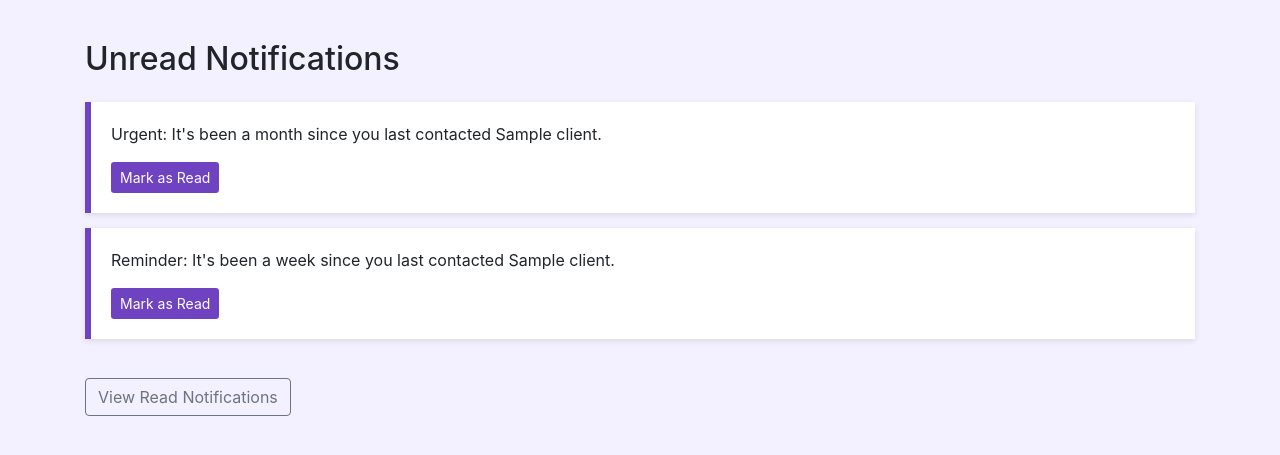
After one commit to Robbolo/client-webapp, a Django app: page /notifications/ in a window 1280 px wide. The commit adds this page. Shown: the top 455 px of the page. Run offline with Django 5.2, Linux system fonts and the light colour scheme; data comes from the database, SQL or seed files in the repository; tables that the repository leaves empty hold one stand-in row (values such as "Sample post").

Commit message:
notifications page working

```diff
--- a/src/clients/models.py
+++ b/src/clients/models.py
@@ -1,5 +1,5 @@
 from django.db import models
-import pytz
+
 
 # Create class for client information
 class Client(models.Model):
@@ -9,9 +9,20 @@ class Client(models.Model):
     location = models.CharField(max_length=100, blank=True)
     timezone = models.CharField(
         max_length=50,
-        choices=[(tz, tz) for tz in pytz.common_timezones],  # Dropdown of common timezones
-        default='UTC'
+        choices=[
+            ('UK', 'UK'),
+            ('Europe', 'Europe'),
+            ('USE', 'US East'),
+            ('USW', 'US West'),
+            ('USC', 'US Central'),
+            ('Canada', 'Canada'),
+            ('Australia', 'Australia'),
+            ('Asia', 'Asia'),
+            ('Other', 'Other')
+        ],
+        default='UK'
         )
+    next_session_date = models.DateField(null=True, blank=True)
     client_source = models.CharField(
         max_length=50,
         choices=[
@@ -42,8 +53,34 @@ class Client(models.Model):
             ],
             default='free'
             )
+    frequency = models.CharField(
+        max_length=50,
+        choices=[
+            ('weekly', 'Weekly'),
+            ('bi-weekly', 'Bi-weekly'),
+            ('monthly', 'Monthly'),
+            ('adhoc', 'Ad-hoc'),
+            ('paused', 'Paused')
+            ],
+            default='Ad-hoc'
+            )
+    paypal_link = models.URLField(blank=True)
     last_contact_date = models.DateField(null=True, blank=True)
     notes = models.TextField(blank=True)
 
     def __str__(self):
         return self.name
+
+# sets up model for notifications
+class Notification(models.Model):
+    client = models.ForeignKey(Client, on_delete=models.CASCADE)
+    message = models.TextField()
+    created_at = models.DateTimeField(auto_now_add=True)
+    read = models.BooleanField(default=False)
+
+    def __str__(self):
+        return f"Notification for {self.client.name}"
+
+    @property
+    def is_new(self):
+        return not self.read
--- a/src/clients/templates/clients/client_detail.html
+++ b/src/clients/templates/clients/client_detail.html
@@ -36,11 +36,14 @@
 <body>
     <div class="container">
         <h1>{{ client.name }}'s Profile</h1>
+        <p class="detail-label">Next session:</p> <p>{{ client.next_session_date}}</p>
+        <p class="detail-label">Frequency:</p> <p>{{ client.frequency }}</p>
         <p class="detail-label">Email:</p> <p>{{ client.email }}</p>
         <p class="detail-label">Location:</p> <p>{{ client.location }}</p>
         <p class="detail-label">Timezone:</p> <p>{{ client.timezone }}</p>
         <p class="detail-label">Status:</p> <p>{{ client.client_status }}</p>
         <p class="detail-label">Payment Tier:</p> <p>{{ client.payment_tier }}</p>
+        <p class="detail-label">Payment link:</p> <p>{{ client.paypal_link }}</p>
         <p class="detail-label">Last Contacted:</p> <p>{{ client.last_contacted }}</p>
     </div>
 </body>
--- /dev/null
+++ b/src/clients/templates/clients/notification_dashboard.html
@@ -0,0 +1,50 @@
+<!-- clients/notification_dashboard.html -->
+<!DOCTYPE html>
+<html lang="en">
+<head>
+    <meta charset="UTF-8">
+    <title>Notifications</title>
+    <link href="https://cdn.jsdelivr.net/npm/bootstrap@4.6.2/dist/css/bootstrap.min.css" rel="stylesheet">
+    <style>
+        body {
+            background-color: #f3f0ff;
+            padding-top: 40px;
+        }
+        .notification-card {
+            background-color: #ffffff;
+            border-left: 6px solid #6f42c1;
+            padding: 20px;
+            margin-bottom: 15px;
+            box-shadow: 0 2px 6px rgba(0,0,0,0.1);
+        }
+        .btn-purple {
+            background-color: #6f42c1;
+            color: white;
+        }
+        .btn-purple:hover {
+            background-color: #5a34a1;
+        }
+    </style>
+</head>
+<body>
+<div class="container">
+    <h2 class="mb-4">Unread Notifications</h2>
+
+    {% if notifications %}
+        {% for notification in notifications %}
+            <div class="notification-card">
+                <p>{{ notification.message }}</p>
+                <form method="post" action="{% url 'mark_as_read' notification.id %}">
+                    {% csrf_token %}
+                    <button type="submit" class="btn btn-sm btn-purple">Mark as Read</button>
+                </form>
+            </div>
+        {% endfor %}
+    {% else %}
+        <div class="alert alert-info">No unread notifications!</div>
+    {% endif %}
+
+    <a href="{% url 'read_notifications' %}" class="btn btn-outline-secondary mt-4">View Read Notifications</a>
+</div>
+</body>
+</html>
--- a/src/clients/urls.py
+++ b/src/clients/urls.py
@@ -2,5 +2,9 @@ from django.urls import path
 from . import views
 
 urlpatterns = [
-    path('client/<int:client_id>/', views.client_detail, name='client_detail'),
+    path('', views.client_list, name='client_list'),
+    path('notifications/', views.notification_dashboard, name='notification_dashboard'),
+    path('notifications/mark_as_read/<int:notification_id>/', views.mark_as_read, name='mark_as_read'),
+    path('notifications/read/', views.read_notifications, name='read_notifications'),
+    path('client/<int:client_id>/', views.client_detail, name='client_detail')
     ]
--- a/src/clients/views.py
+++ b/src/clients/views.py
@@ -1,7 +1,67 @@
 from django.shortcuts import render, get_object_or_404
-from .models import Client
+from .models import Client, Notification
+from datetime import timedelta
+from django.utils import timezone
+from django.http import HttpResponseRedirect
+from django.urls import reverse
 
 # Create your views here.
 def client_detail(request, client_id):
     client = get_object_or_404(Client, id=client_id)
     return render(request, 'clients/client_detail.html', {'client': client})
+
+def client_list(request):
+    query = request.GET.get('q', '')  # Get search term from URL query parameter (default empty string)
+
+    if query:
+        # Filter clients based on name, email, or status
+        clients = Client.objects.filter(
+            name__icontains=query) | Client.objects.filter(
+            email__icontains=query) | Client.objects.filter(
+            client_status__icontains=query)
+    else:
+        clients = Client.objects.all()
+
+    return render(request, 'clients/client_list.html', {'clients': clients, 'query': query})
+
+# function to generate notifications - will get called during the dashboard view
+def create_notifications():
+    # Get clients who haven't been contacted in the last 7 or 30 days
+    week_threshold = timezone.now() - timedelta(days=7)
+    month_threshold = timezone.now() - timedelta(days=30)
+
+    # Find clients needing a 1-week notification
+    clients_for_weekly_notification = Client.objects.filter(last_contact_date__lte=week_threshold)
+
+    # Find clients needing a 1-month notification
+    clients_for_monthly_notification = Client.objects.filter(last_contact_date__lte=month_threshold)
+
+    # Create notifications for each client
+    for client in clients_for_weekly_notification:
+        Notification.objects.get_or_create(
+            client=client,
+            message=f"Reminder: It's been a week since you last contacted {client.name}.",
+        )
+
+    for client in clients_for_monthly_notification:
+        Notification.objects.get_or_create(
+            client=client,
+            message=f"Urgent: It's been a month since you last contacted {client.name}.",
+        )
+
+def notification_dashboard(request):
+    create_notifications()  # Call the function to generate notifications - move to cronjob
+    notifications = Notification.objects.filter(read=False).order_by('-created_at')  # Unread notifications, newest first
+    return render(request, 'clients/notification_dashboard.html', {'notifications': notifications})
+
+# couple with notification dashboard to allow read functionality
+def mark_as_read(request, notification_id):
+    notification = Notification.objects.get(id=notification_id)
+    notification.read = True
+    notification.save()
+    return HttpResponseRedirect(reverse('notification_dashboard'))
+
+# collate read notifications so they're not lost
+def read_notifications(request):
+    notifications = Notification.objects.filter(read=True).order_by('-created_at')
+    return render(request, 'clients/read_notifications.html', {'notifications': notifications})
--- a/src/src/settings.py
+++ b/src/src/settings.py
@@ -38,6 +38,7 @@ INSTALLED_APPS = [
     'django.contrib.messages',
     'django.contrib.staticfiles',
     'clients',
+    'django_extensions',
 ]
 
 MIDDLEWARE = [
```
Also changed, not shown: src/clients/admin.py (+5 -3 lines), src/clients/templates/clients/client_list.html (added, +111 -0 lines), src/clients/templates/clients/read_notifications.html (added, +25 -0 lines), src/clients/migrations/0002_client_frequency_client_next_session_date_and_more.py (added), src/clients/migrations/0003_notification.py (added).
